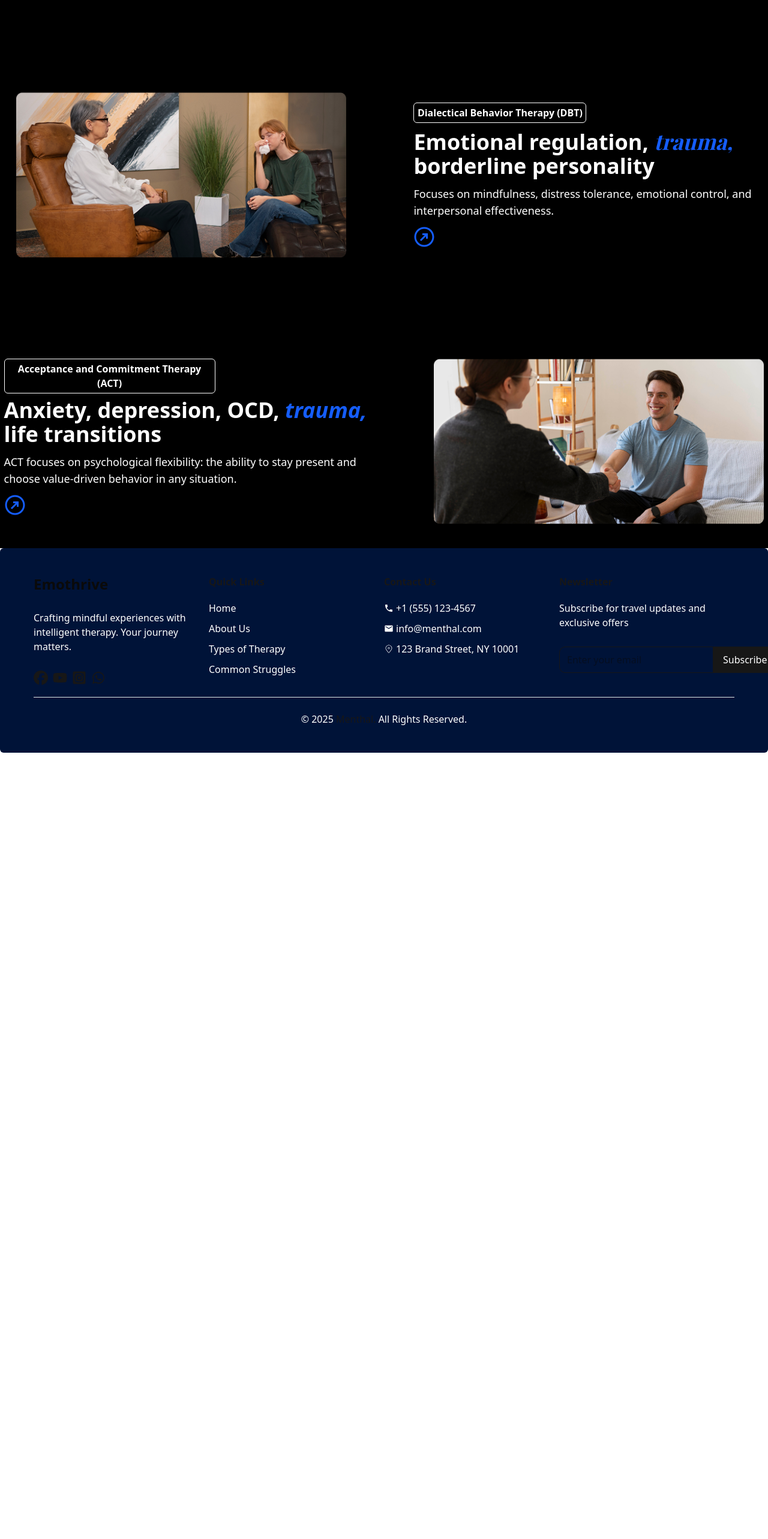
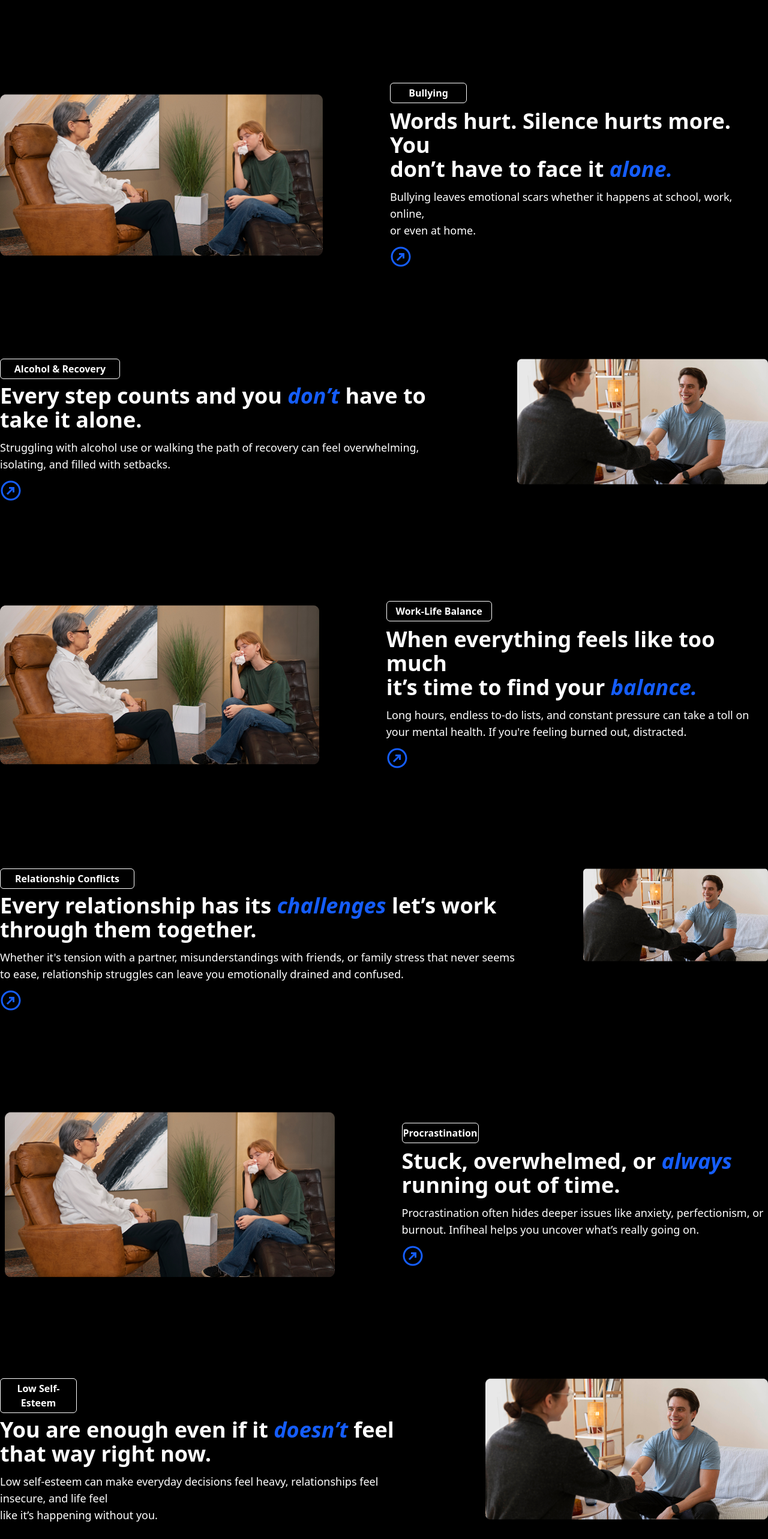
Before and after one commit to joysd1010Edu/JVAI-FirstProject, a Next.js app: page /commonStruggles in a window 1280 px wide. Shown: the part 960-3526 px from the top of the page at 60% size. Before the commit the page ends 2215 px from the top, so only its background shows below. Built offline with nearby package versions, Linux system fonts and the light colour scheme; no server answers.

Commit message:
prject updated

```diff
--- a/src/components/CommonStruggles/CommonStruggles.jsx
+++ b/src/components/CommonStruggles/CommonStruggles.jsx
@@ -14,7 +14,7 @@ const CommonStruggles = () => {
         <p className='lg:py-14 text-2xl lg:text-[66px]  font-serif font-bold'>You’re Not Alone and You Don’t Have <br /> to Face it <span className='italic text-blue-600'>Alone</span>.</p>
       </div>
 
-      {/*Section-2*/}
+      {/*Section-3*/}
       <div className='lg:flex gap-28 mt-28 justify-center'>
         <div>
           <h1 className="border border-white text-white mb-2 rounded-sm text-center font-semibold py-1 w-28">
@@ -35,8 +35,8 @@ const CommonStruggles = () => {
         </div>
       </div>
 
-      {/*Section-3*/}
-      <div style={{background: "linear-gradient(253deg, rgba(2, 191, 2, 0.20) 0%, rgba(0, 68, 0, 0.20) 100%);"}} className=' lg:h-[388px] lg:flex gap-28 mt-3 lg:mt-28 justify-center items-center'>
+      {/*Section-4*/}
+      <div style={{background: "linear-gradient(253deg, rgba(1, 41, 244, 0.20) 0%, rgba(1, 12, 74, 0.20) 100%);"}} className=' lg:h-[388px] lg:flex gap-28 mt-3 lg:mt-28 justify-center items-center'>
         <div>
           <Image src='/project-image/rectangle2.png'
             alt='profile'
@@ -46,25 +46,25 @@ const CommonStruggles = () => {
         </div>
 
         <div>
-          <h1 className="border border-white text-white mb-2 rounded-sm text-center font-semibold py-1 w-72 mt-2 lg:mt-0">
-            Dialectical Behavior Therapy (DBT)
+          <h1 className="border border-white text-white mb-2 rounded-sm text-center font-semibold py-1 w-32 mt-2 lg:mt-0">
+            Bullying
           </h1>
-          <h1 className=' text-2xl lg:text-4xl font-semibold mb-3 mt-2.5'>Emotional regulation, <span className='text-blue-600 italic font font-playfair'>trauma,</span> <br /> borderline personality</h1>
-          <p className='text-lg'>Focuses on mindfulness, distress tolerance, emotional control, and <br /> interpersonal effectiveness.</p>
+          <h1 className=' text-2xl lg:text-4xl font-semibold mb-3 mt-2.5'>Words hurt. Silence hurts more. You <br /> don’t have to face it <span className='text-blue-600 italic'>alone.</span></h1>
+          <p className='text-lg'>Bullying leaves emotional scars  whether it happens at school, work, online, <br /> or even at home.</p>
            <Link href={'/'}><CgArrowTopRightO className='mt-3 text-4xl text-blue-600' /></Link>
         </div>
       </div>
 
 
 
-      {/*Section-4*/}
+      {/*Section-5*/}
       <div className='lg:flex gap-28 mt-28 justify-center'>
         <div>
-          <h1 className="border border-white text-white mb-2 rounded-sm text-center font-semibold py-1 w-88">
-            Acceptance and Commitment Therapy (ACT)
+          <h1 className="border border-white text-white mb-2 rounded-sm text-center font-semibold py-1 w-50">
+            Alcohol & Recovery
           </h1>
-          <h1 className=' text-2xl lg:text-4xl font-semibold mb-3'>Anxiety, depression, OCD, <span className='text-blue-600 italic font-semibold'>trauma,</span> <br /> life transitions</h1>
-          <p className='text-lg'>ACT focuses on psychological flexibility: the ability to stay present and <br /> choose value-driven behavior in any situation.</p>
+          <h1 className=' text-2xl lg:text-4xl font-semibold mb-3'>Every step counts and you <span className='italic text-blue-600'>don’t</span> have to take it alone.</h1>
+          <p className='text-lg'>Struggling with alcohol use or walking the path of recovery can feel overwhelming, isolating, and filled with setbacks.</p>
           <Link href={'/'}><CgArrowTopRightO className='mt-3 text-4xl text-blue-600' /></Link>
         </div>
 
@@ -78,6 +78,114 @@ const CommonStruggles = () => {
       </div>
 
 
+
+      {/*Section-6*/}
+      <div style={{background: "linear-gradient(253deg, rgba(1, 41, 244, 0.20) 0%, rgba(1, 12, 74, 0.20) 100%);"}} className=' lg:h-[388px] lg:flex gap-28 mt-3 lg:mt-28 justify-center items-center'>
+        <div>
+          <Image src='/project-image/rectangle2.png'
+            alt='profile'
+            width={550}
+            height={550}
+          />
+        </div>
+
+        <div>
+          <h1 className="border border-white text-white mb-2 rounded-sm text-center font-semibold py-1 w-44 mt-2 lg:mt-0">
+            Work-Life Balance
+          </h1>
+          <h1 className=' text-2xl lg:text-4xl font-semibold mb-3 mt-2.5'>When everything feels like too much <br />  it’s time to find your <span className='italic text-blue-600'>balance.</span></h1>
+          <p className='text-lg'>Long hours, endless to-do lists, and constant pressure can take a toll on <br /> your mental health. If you're feeling burned out, distracted.</p>
+           <Link href={'/'}><CgArrowTopRightO className='mt-3 text-4xl text-blue-600' /></Link>
+        </div>
+      </div>
+
+
+
+      {/*Section-7*/}
+      <div className='lg:flex gap-28 mt-28 justify-center'>
+        <div>
+          <h1 className="border border-white text-white mb-2 rounded-sm text-center font-semibold py-1 w-56">
+            Relationship Conflicts
+          </h1>
+          <h1 className=' text-2xl lg:text-4xl font-semibold mb-3'>Every relationship has its <span className='text-blue-600 italic'>challenges</span>  let’s work through them together.</h1>
+          <p className='text-lg'>Whether it's tension with a partner, misunderstandings with friends, or family stress that never seems to ease, relationship struggles can leave you emotionally drained and confused.</p>
+          <Link href={'/'}><CgArrowTopRightO className='mt-3 text-4xl text-blue-600' /></Link>
+        </div>
+
+        <div>
+          <Image src='/project-image/rectangle3.png'
+            alt='profile'
+            width={550}
+            height={550}
+          />
+        </div>
+      </div>
+
+      {/*Section-8*/}
+      <div style={{background: "linear-gradient(253deg, rgba(1, 41, 244, 0.20) 0%, rgba(1, 12, 74, 0.20) 100%);"}} className=' lg:h-[388px] lg:flex gap-28 mt-3 lg:mt-28 justify-center items-center'>
+        <div>
+          <Image src='/project-image/rectangle2.png'
+            alt='profile'
+            width={550}
+            height={550}
+          />
+        </div>
+
+        <div>
+          <h1 className="border border-white text-white mb-2 rounded-sm text-center font-semibold py-1 w-32 mt-2 lg:mt-0">
+            Procrastination
+          </h1>
+          <h1 className=' text-2xl lg:text-4xl font-semibold mb-3 mt-2.5'>Stuck, overwhelmed, or <span className='text-blue-600 italic'>always</span> <br /> running out of time.</h1>
+          <p className='text-lg'>Procrastination often hides deeper issues like anxiety, perfectionism, or <br /> burnout. Infiheal helps you uncover what’s really going on.</p>
+           <Link href={'/'}><CgArrowTopRightO className='mt-3 text-4xl text-blue-600' /></Link>
+        </div>
+      </div>
+
+
+
+      {/*Section-9*/}
+      <div className='lg:flex gap-28 mt-28 justify-center'>
+        <div>
+          <h1 className="border border-white text-white mb-2 rounded-sm text-center font-semibold py-1 w-32">
+            Low Self-Esteem
+          </h1>
+          <h1 className=' text-2xl lg:text-4xl font-semibold mb-3'>You are enough even if it <span className='text-blue-600 italic'>doesn’t</span> feel <br /> that way right now.</h1>
+          <p className='text-lg'>Low self-esteem can make everyday decisions feel heavy, relationships feel insecure, and life feel <br /> like it’s happening without you.</p>
+        </div>
+
+        <div>
+          <Image src='/project-image/rectangle3.png'
+            alt='profile'
+            width={550}
+            height={550}
+          />
+        </div>
+      </div>
+
+      {/*Section-10*/}
+      <div style={{background: "linear-gradient(253deg, rgba(1, 41, 244, 0.20) 0%, rgba(1, 12, 74, 0.20) 100%);"}} className=' lg:h-[388px] lg:flex gap-28 mt-3 lg:mt-28 justify-center items-center'>
+        <div>
+          <Image src='/project-image/rectangle2.png'
+            alt='profile'
+            width={550}
+            height={550}
+          />
+        </div>
+
+        <div>
+          <h1 className="border border-white text-white mb-2 rounded-sm text-center font-semibold py-1 w-32 mt-2 lg:mt-0">
+            Life in General
+          </h1>
+          <h1 className=' text-2xl lg:text-4xl font-semibold mb-3 mt-2.5'>Sometimes, it’s just... everything.</h1>
+          <p className='text-lg'>You might not have a specific diagnosis. Maybe it’s not one big issue just <br /> stress, confusion, or feeling stuck.</p>
+           <Link href={'/'}><CgArrowTopRightO className='mt-3 text-4xl text-blue-600' /></Link>
+        </div>
+      </div>
+
+
+
+
+
     </div>
     </div>
   )
```
